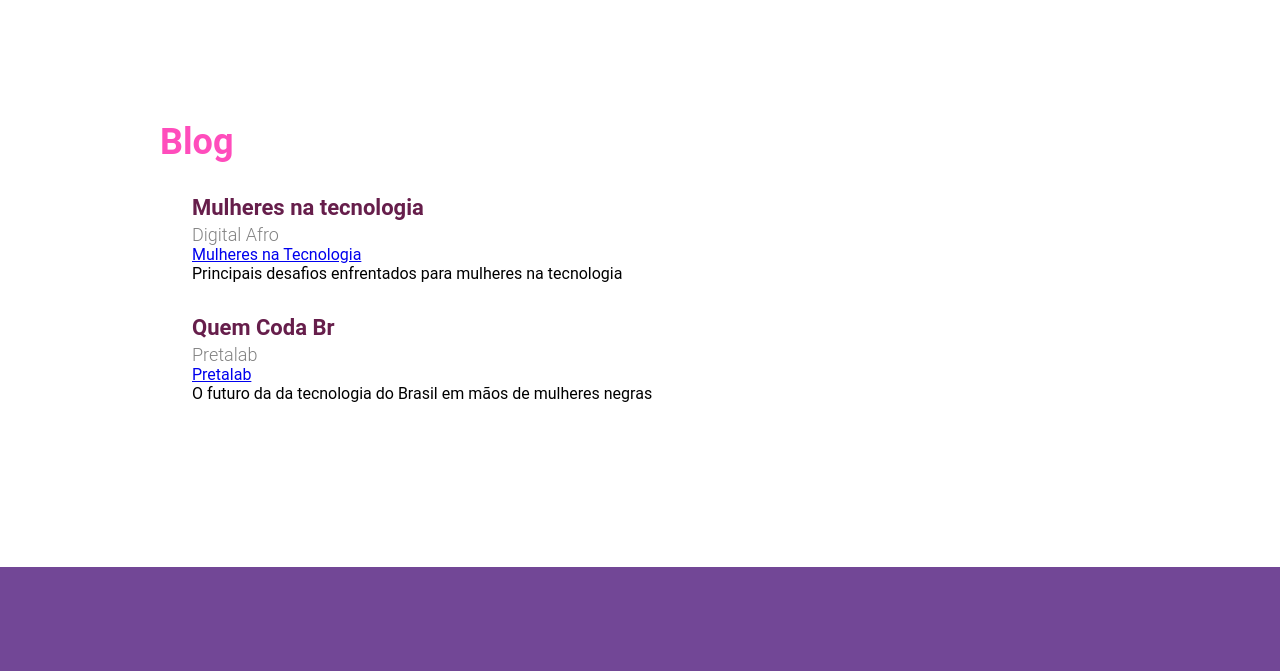
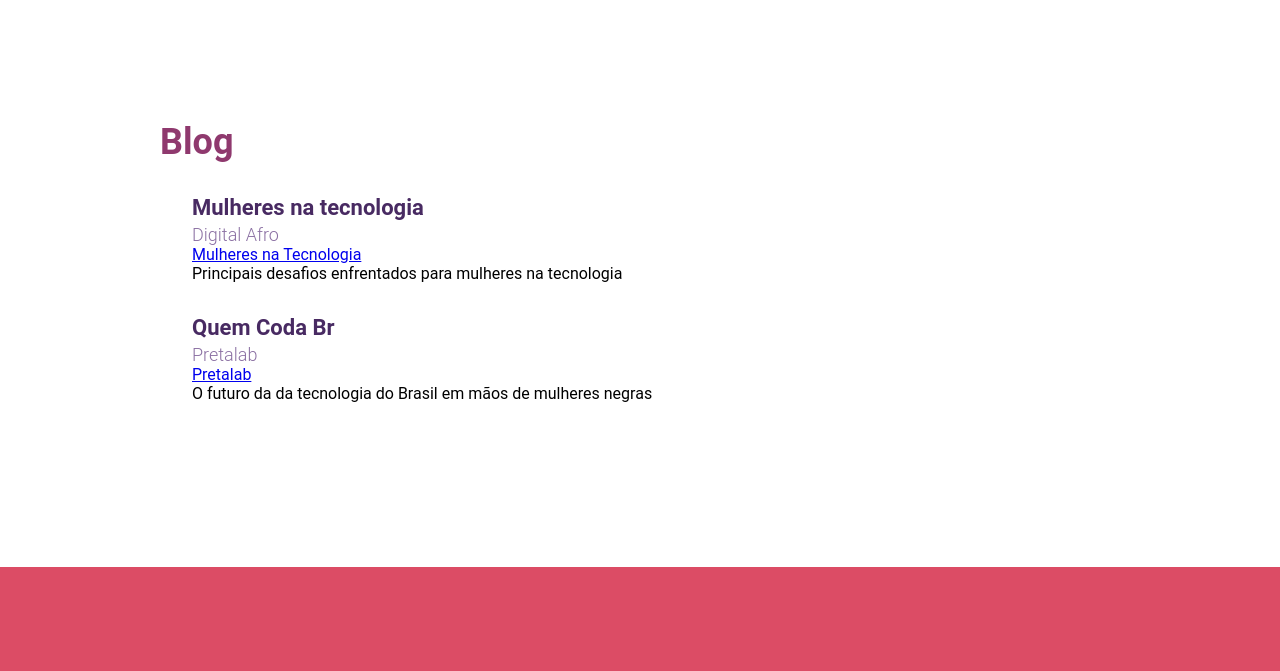
Before and after one commit to Tatineris/projeto-final-pretalab, a plain HTML site: page index.html in a window 1280 px wide. Shown: the part 1590-2261 px from the top of the page. Drawn offline with Linux system fonts and the light colour scheme.

Commit message:
Update style.css

```diff
--- a/style.css
+++ b/style.css
@@ -21,7 +21,7 @@
     padding-bottom: 32px;
     padding-top: 32px;
     height: 60px;
-    background-color: #724796;
+    background-color: #dc4c65;
 }
 
 .header-menu nav {
@@ -93,7 +93,7 @@
 
 .topico-principal {
     font-size: 36px;
-    color: #ff4dbc;
+    color: #8f396e;
 }
 
 .lista-item {
@@ -107,7 +107,7 @@
 .lista-titulo {
     margin-bottom: 5px;
     font-size: 22px;
-    color: #661e4b;
+    color: #482a62;
     font-weight: 700;
 }
 
@@ -115,12 +115,12 @@
     font-size: 18px;
     margin-top: 5px;
     line-height: 20px;
-    color: #828282;
+    color: #8b70a3;
     font-weight: 300;
 }
 
 .rodape {
-    background-color: #724796;
+    background-color: #dc4c65;
     height: 300px;
     display: flex;
     align-items: center;
```
